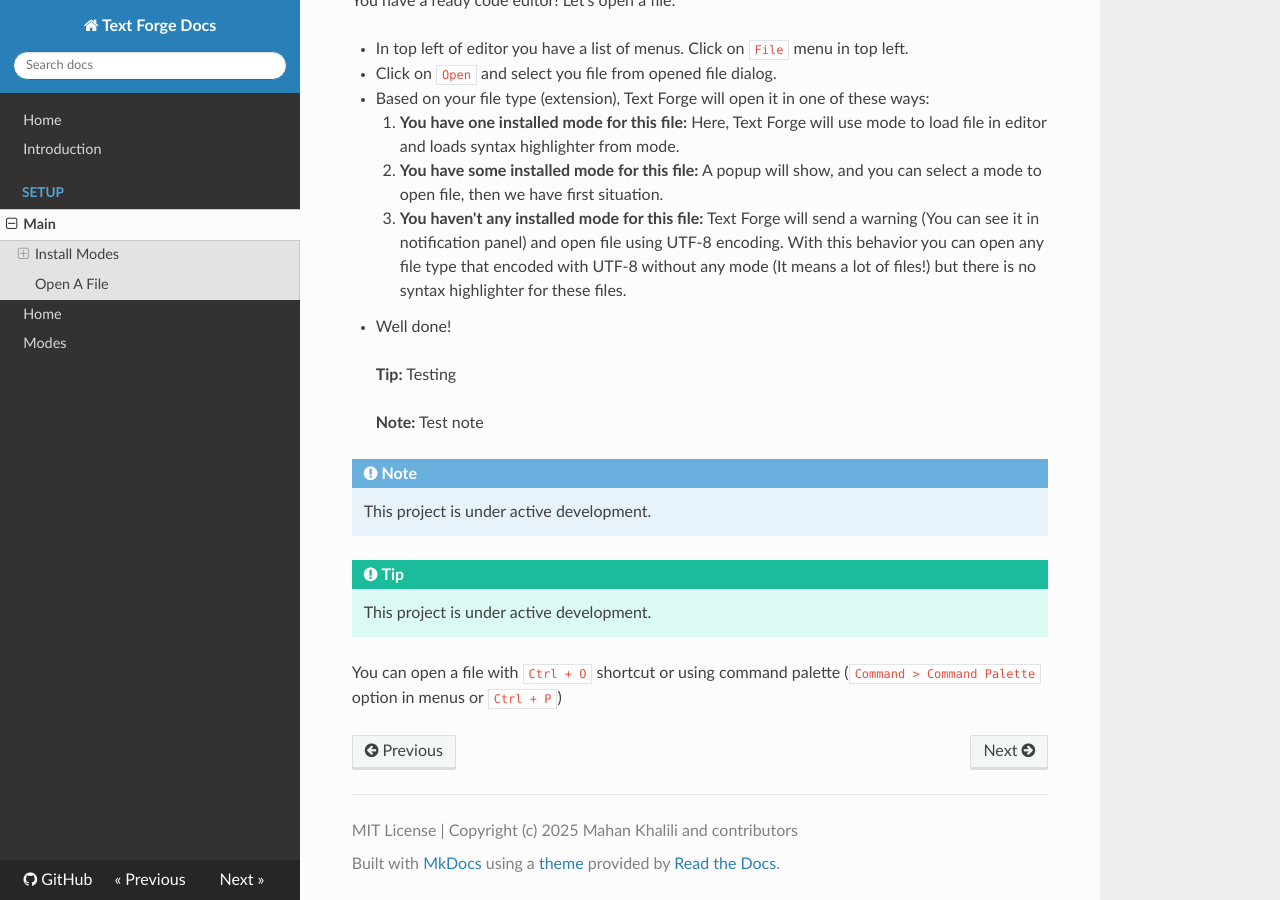
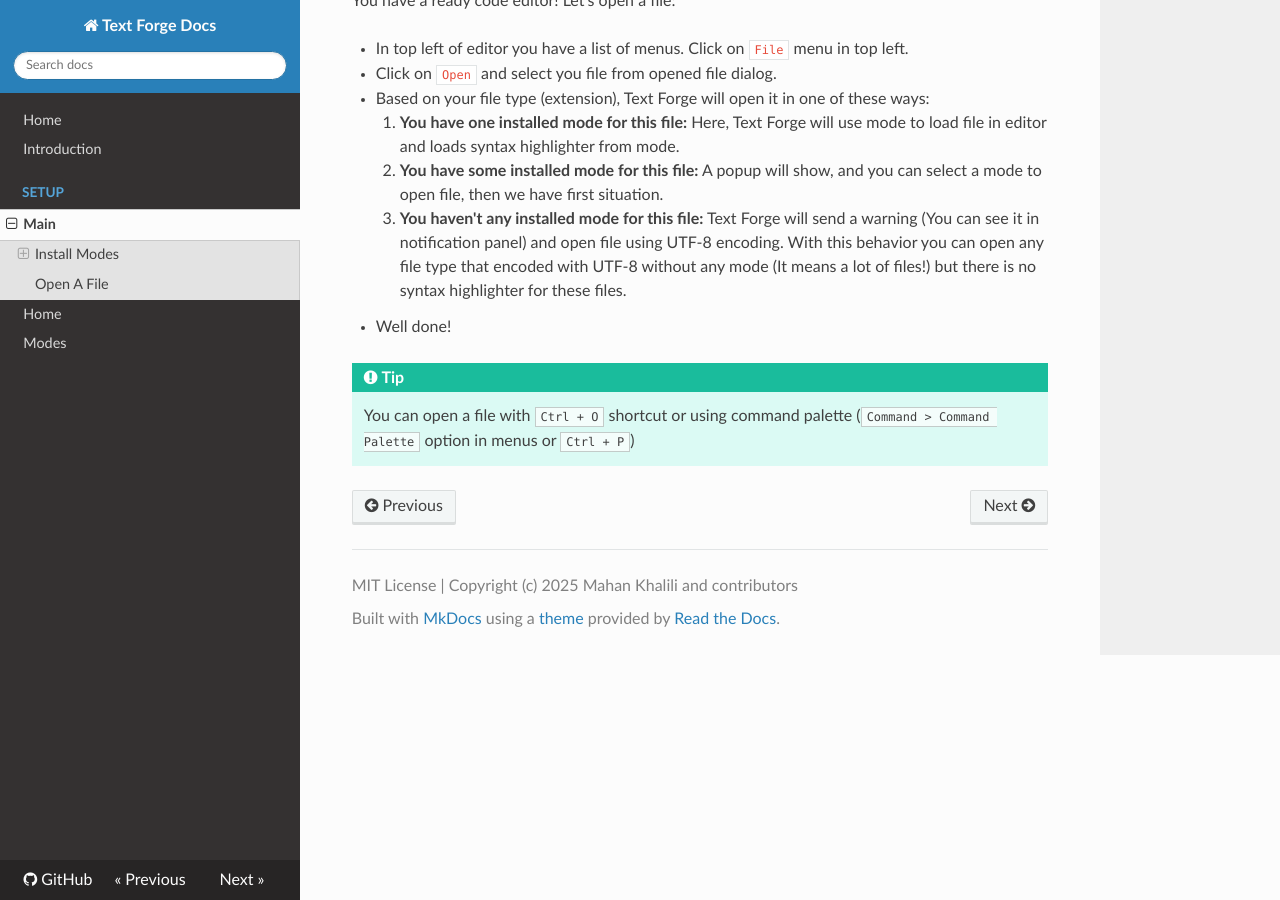
Before and after one commit to text-forge/docs, an MkDocs documentation site: the page built from docs/setup.md, in a window 1280 px wide and 900 px high, scrolled down 1288 px. Built offline with MkDocs 1.6.1, drawn with Linux system fonts in a browser that asks for light colours; nearby versions of some CDN libraries; a script that is not in the unit is left out.

Commit message:
Cleanup docs

```diff
--- a/docs/setup.md
+++ b/docs/setup.md
@@ -41,16 +41,6 @@ You have a ready code editor! Let's open a file:
     3. **You haven't any installed mode for this file:** Text Forge will send a warning (You can see it in notification panel) and open file using UTF-8 encoding. With this behavior you can open any file type that encoded with UTF-8 without any mode (It means a lot of files!) but there is no syntax highlighter for these files.
 - Well done!
 
-> **Tip:** Testing
-
-> **Note:** Test note
-
-!!! note
-
-    This project is under active development.
-
 !!! tip
 
-    This project is under active development.
-
-You can open a file with `Ctrl + O` shortcut or using command palette (`Command > Command Palette` option in menus or `Ctrl + P`)
+    You can open a file with `Ctrl + O` shortcut or using command palette (`Command > Command Palette` option in menus or `Ctrl + P`)
```
